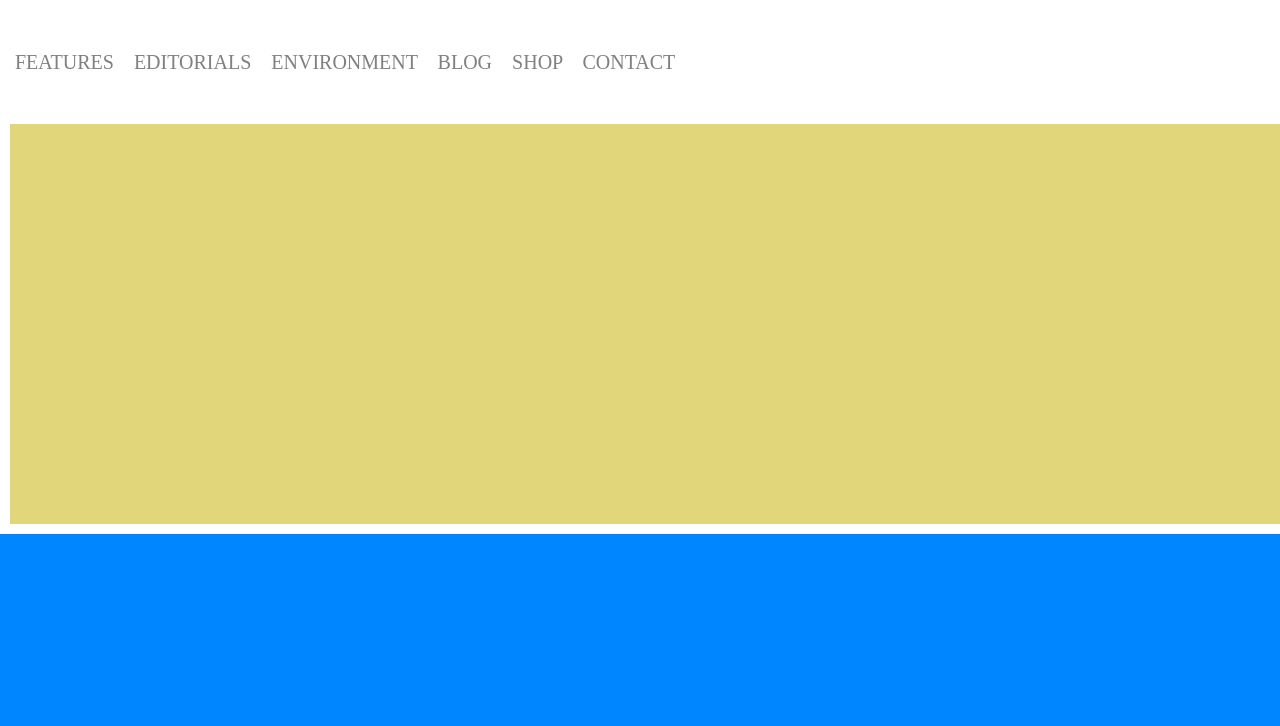
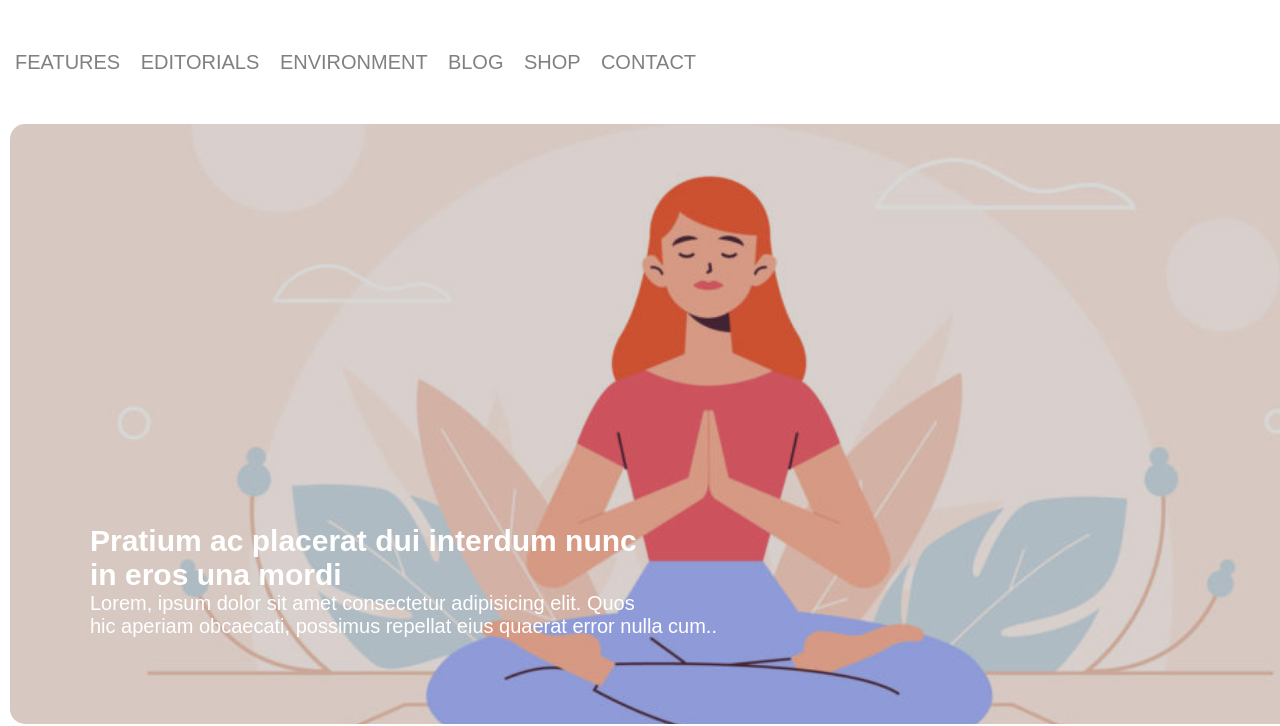
Before and after one commit to GabriPini/htmlcss-wp, a plain HTML site: page index.html in a window 1280 px wide. Shown: the part 78-804 px from the top of the page. Drawn offline with Linux system fonts and the light colour scheme.

Commit message:
add top-main

```diff
--- a/css/style.css
+++ b/css/style.css
@@ -19,6 +19,7 @@
 body{
     width: 1440px;
     margin: auto;
+    font-family: Arial, Helvetica, sans-serif;
 }
 
 .debug >header{
@@ -63,23 +64,42 @@ a{
 
 }
 
+
+
 .clearfix::after{
     content: "";
     display: table;
     clear: both;
 }
 
-.top-main{
+.img-topmain{
+     width: 100%;
+     height: 600px;
+     object-fit: cover;
+     border-radius: 15px;
+     filter: brightness(85%);
 
-    height: 400px;
-    background-color: var(--topmaincolor);
-    margin: 10px;
 }
 
+.top-main{
+    position: relative;
+    margin: 10px;
+
+}
+
+.img_text{
+    position: absolute;
+    left: 80px;
+    bottom: 90px;
+    color: white;
+    font-size: 20px;
+
+  }
+
 .row{
-    height: 800px;
+
     width: 100%;
-    background-color: var(--bottomMainBg);
+
 }
 
 .debug .row-header{
--- a/index.html
+++ b/index.html
@@ -26,7 +26,11 @@
 
     <main>
         <div class="top-main">
-            <div class="main-img"></div>
+            <img class="img-topmain" src="/img/banner.jpg" alt="">
+            <section class="img_text">
+              <h2>Pratium ac placerat dui interdum nunc <br>in eros una mordi</h2>
+              <p>Lorem, ipsum dolor sit amet consectetur adipisicing elit. Quos <br> hic aperiam obcaecati, possimus repellat eius quaerat error nulla cum..</p>
+            </section>
         </div>
            <!-- top main -->
 
```
